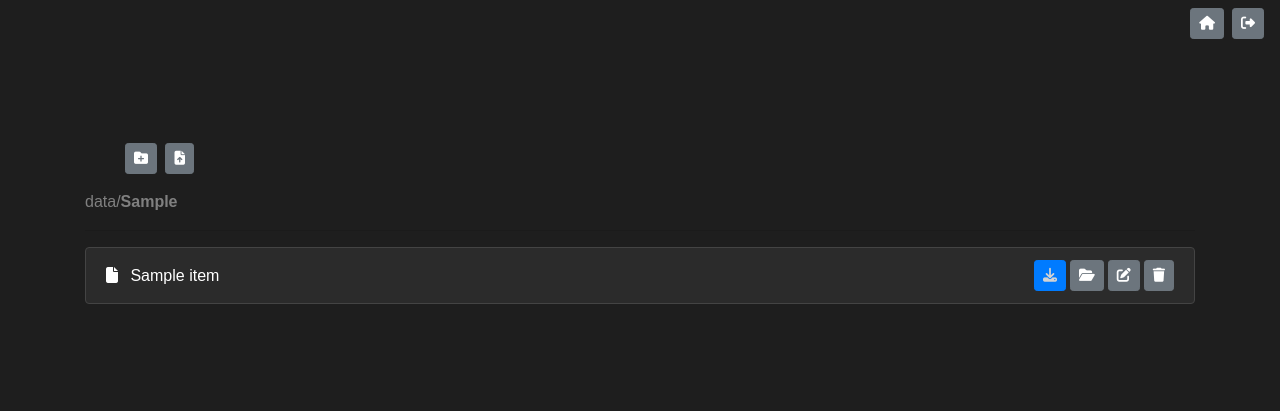
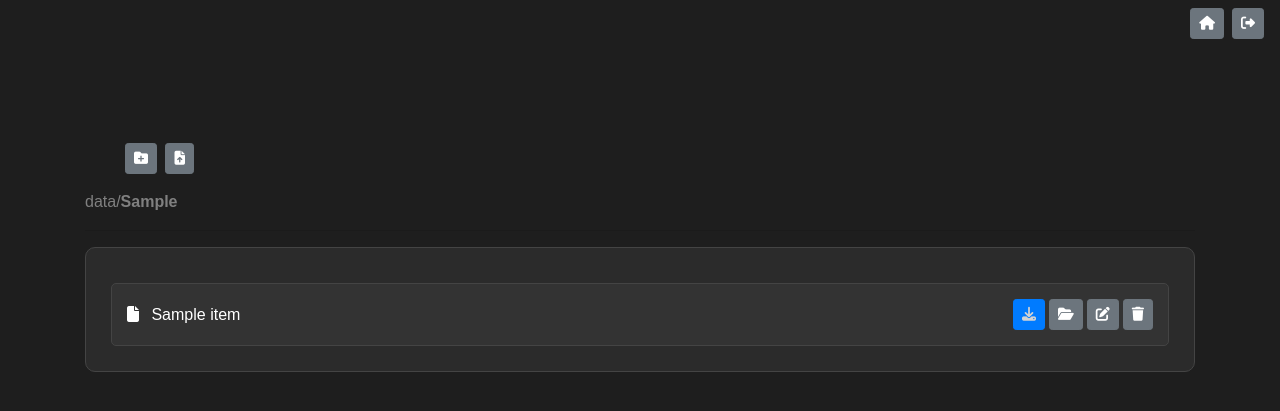
Before and after one commit to bon3k/radiobit, a Flask app: template stream/web_app/templates/file_manager.html in a window 1280 px wide. Shown: the top 411 px of the page. Run offline with Flask 3, Linux system fonts and the light colour scheme; the template is opened without the code that fills it: most values are stand-ins (such as "Sample title", 1, 10 or a date in 2020); parts of the project's set-up code (start-up, migrations or seed data) failed here and were passed over; some libraries are stand-ins or nearby versions.

Commit message:
improve background

```diff
--- a/stream/web_app/templates/file_manager.html
+++ b/stream/web_app/templates/file_manager.html
@@ -8,6 +8,30 @@
     <link rel="stylesheet" href="https://cdnjs.cloudflare.com/ajax/libs/font-awesome/6.5.0/css/all.min.css">
     <link rel="stylesheet" href="https://stackpath.bootstrapcdn.com/bootstrap/4.5.2/css/bootstrap.min.css">
     <link rel="stylesheet" href="{{ url_for('static', filename='style.css') }}">
+
+    <style>
+
+        /* Marco principal */
+        .file-manager-card {
+            background-color: #2b2b2b;
+            color: white;
+            border: 1px solid #444;
+            border-radius: 10px;
+            padding: 25px;
+            margin-bottom: 25px;
+        }
+
+        /* Carpetas y archivos */
+        .file-manager-card .list-group-item {
+            padding: 15px;
+            margin-top: 10px;
+            background-color: #333;
+            border: 1px solid #444;
+            border-radius: 5px;
+        }
+
+    </style>
+
 </head>
 
 <body>
@@ -84,6 +108,8 @@
 
         {% set protected_items = ['main-mix', 'stream-images', 'streams.json'] %}
         {% set media_exts = ('.mp3','.wav','.flac','.ogg','.aac','.m4a','.mp4','.webm','.ogv','.mkv') %}
+
+        <div class="file-manager-card">
 
             <ul class="list-group">
 
@@ -190,6 +216,8 @@
                 {% endfor %}
 
             </ul>
+
+        </div>
 
         <!-- hidden form -->
 
```
Lines whose indentation alone changed are shown as unchanged.
